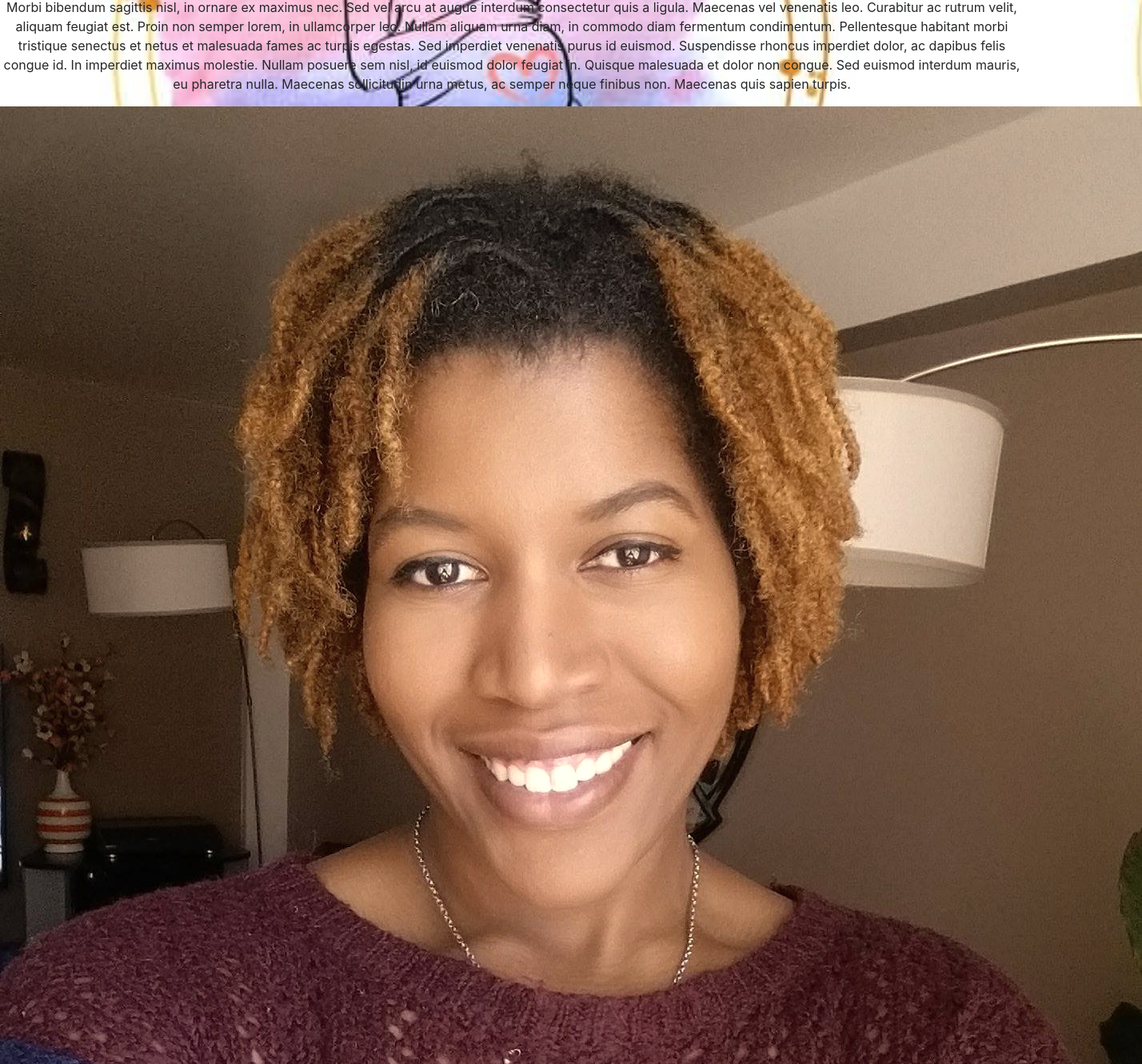
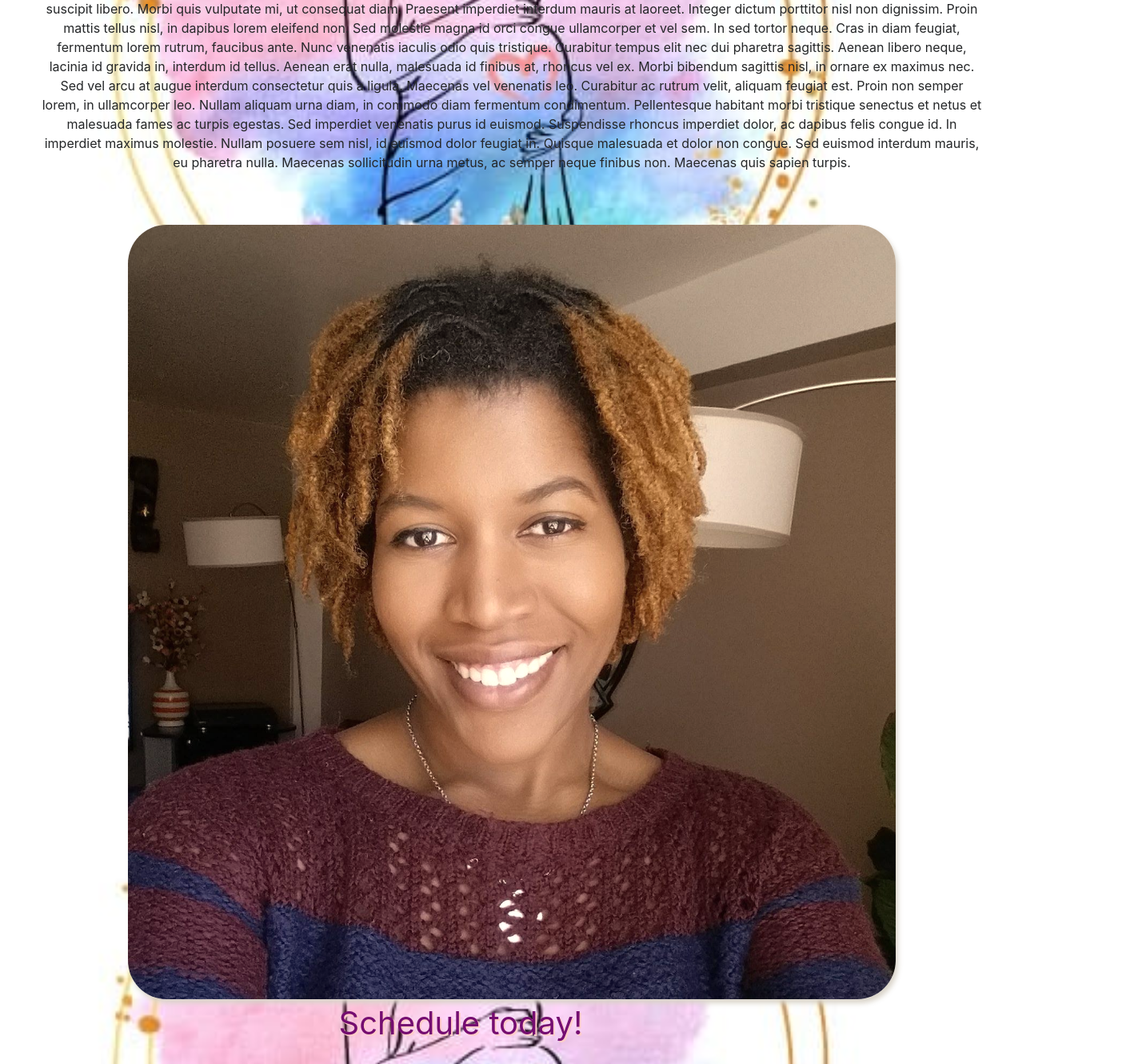
Before and after one commit to ccmstudios/ampedlife, a React (Create React App) app in the folder ampedlife/: page /about in a window 1280 px wide. Shown: the part 380-1710 px from the top of the page at 80% size, 1428 px wide, since content can reach past the window. Built offline with nearby package versions, Linux system fonts and the light colour scheme.

Commit message:
services, about, contact style

```diff
--- a/ampedlife/src/assets/css/ampedlife.css
+++ b/ampedlife/src/assets/css/ampedlife.css
@@ -88,6 +88,9 @@ font-weight: bold;
 
 #homepics{
     width: 30%;
+    -webkit-box-shadow:  3px 5px 6px #ccc;  /* Safari 3-4, iOS 4.0.2 - 4.2, Android 2.3+ */
+    -moz-box-shadow:     3px 5px 6px #ccc;  /* Firefox 3.5 - 3.6 */
+    box-shadow:          3px 5px 6px #ccc;  /* Opera 10.5, IE 9, Firefox 4+, Chrome 6+, iOS 5 */
 }
 #babypic1{
     width: 30%;
@@ -129,3 +132,91 @@ font-weight: bold;
     font-size: 24px;
 }
 /* Home page finish */
+
+
+/* About page start */
+#about{
+    padding: 10%;
+    width: 60%;
+    display: inline;
+    align-items: center;
+    justify-content: center;
+}
+
+#about img{
+    width: 75%;
+    border-radius: 5%;
+    -webkit-box-shadow:  3px 5px 6px #ccc;  /* Safari 3-4, iOS 4.0.2 - 4.2, Android 2.3+ */
+    -moz-box-shadow:     3px 5px 6px #ccc;  /* Firefox 3.5 - 3.6 */
+    box-shadow:          3px 5px 6px #ccc;  /* Opera 10.5, IE 9, Firefox 4+, Chrome 6+, iOS 5 */
+}
+
+#about p{
+    display: flex;
+  padding: 50px;
+    text-align: center;
+
+}
+
+#about a{
+    font-size: 40px;
+color:purple;
+text-shadow: 2px 2px pink;
+}
+
+/* About page finish */
+
+/* Services Page start */
+#services{
+    display: inline;
+    padding: 5
+    0px;
+    justify-content: center;
+    align-items: center;
+}
+
+#services img{
+    width: 70%;
+    border-radius: 5%;
+    -webkit-box-shadow:  3px 5px 6px #ccc;  /* Safari 3-4, iOS 4.0.2 - 4.2, Android 2.3+ */
+    -moz-box-shadow:     3px 5px 6px #ccc;  /* Firefox 3.5 - 3.6 */
+    box-shadow:          3px 5px 6px #ccc;  /* Opera 10.5, IE 9, Firefox 4+, Chrome 6+, iOS 5 */
+}
+
+#services ul{
+    display: inline;
+    justify-content: space-between;
+list-style: none;
+
+}
+
+#services li{
+    padding: 20px;
+}
+/* Servicds Page finish */
+
+/* Contact Page start */
+#form{
+    padding: 100px;
+    width: 100%;
+    display: flex;
+    justify-content: space-around;
+    align-items: center;
+}
+
+#babysmile{
+    width: 30%;
+    border-radius: 5%;
+}
+
+#contactform{
+    padding: 10px;
+    background: linear-gradient(pink
+    ,lavender);
+    border-radius: 5%;
+    -webkit-box-shadow:  3px 5px 6px #ccc;  /* Safari 3-4, iOS 4.0.2 - 4.2, Android 2.3+ */
+    -moz-box-shadow:     3px 5px 6px #ccc;  /* Firefox 3.5 - 3.6 */
+    box-shadow:          3px 5px 6px #ccc;  /* Opera 10.5, IE 9, Firefox 4+, Chrome 6+, iOS 5 */
+
+}
+/* contact Page finish */
--- a/ampedlife/src/pages/about.js
+++ b/ampedlife/src/pages/about.js
@@ -4,7 +4,7 @@ import Amexia from "../assets/images/amexia.jpg";
 class About extends React.Component {
   render() {
     return (
-      <div>
+      <div id ='about'>
         <h1>Meet Your Doula</h1>
         <h2>It's baby time</h2>
         <div id="aboutmain">
--- a/ampedlife/src/pages/contact.js
+++ b/ampedlife/src/pages/contact.js
@@ -2,13 +2,15 @@ import React from 'react'
 import Form from 'react-bootstrap/Form'
 import Button from 'react-bootstrap/Button'
 import Col from 'react-bootstrap/Col'
+import Babysmile from '../assets/images/babysmile.jpg'
 class Contact extends React.Component{
     render(){
         return(
             <div>
 <h1>This Is Contact</h1>
-<div>
-<Form>
+<div id = 'form'>
+<img id = 'babysmile'src = {Babysmile} alt = 'baby smiling' />
+<Form id='contactform'>
   <Form.Row>
     <Form.Group as={Col} controlId="formGridEmail">
       <Form.Label>Email</Form.Label>
--- a/ampedlife/src/pages/services.js
+++ b/ampedlife/src/pages/services.js
@@ -4,7 +4,7 @@ import Pregnant from '../assets/images/pregnant.jpg'
 class Services extends React.Component {
   render() {
     return (
-      <div>
+      <div id ='services'>
         <h1>This Is Services</h1>
         <h2>Let's get started</h2>
         <img src={Pregnant} alt="any day now" />
```
Also changed, not shown: 1 other file (tests, documents, lock files or other folders).
